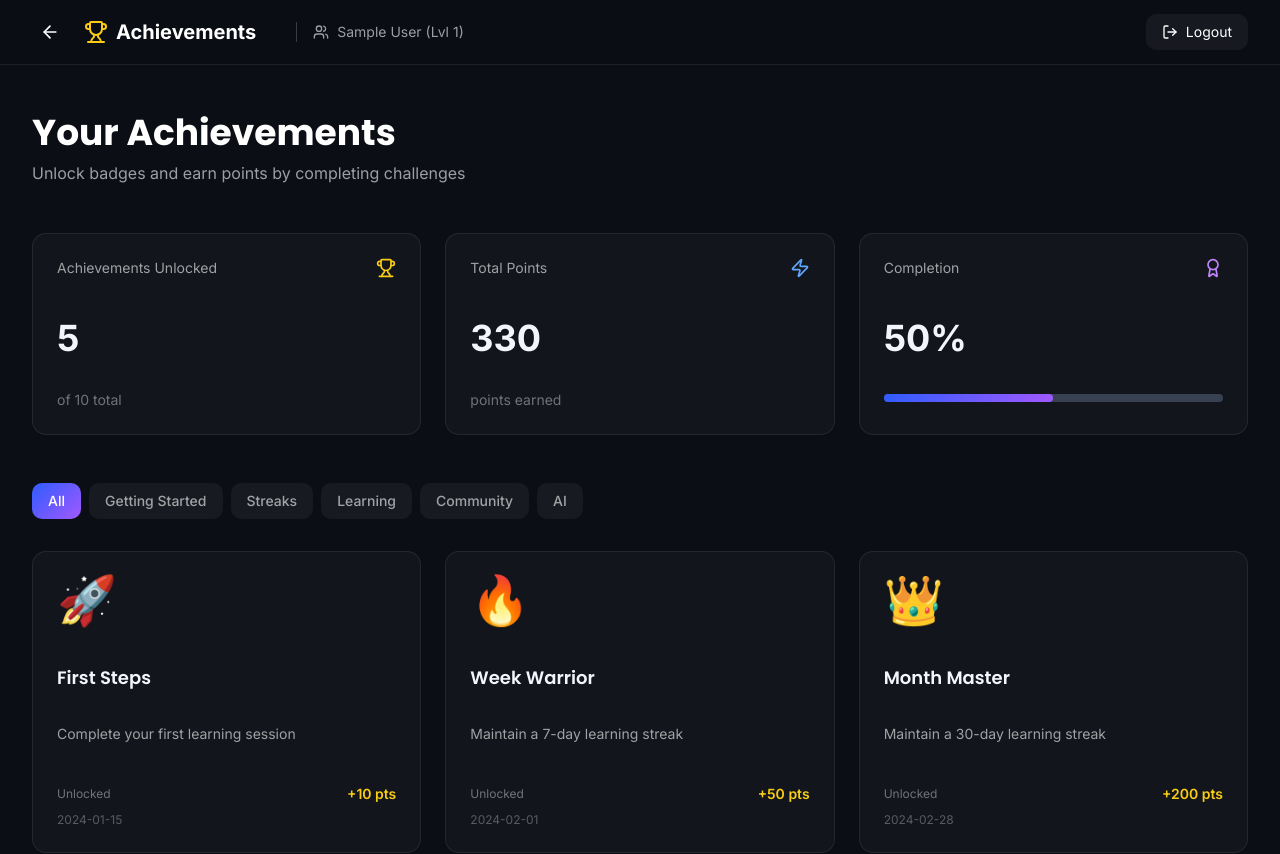
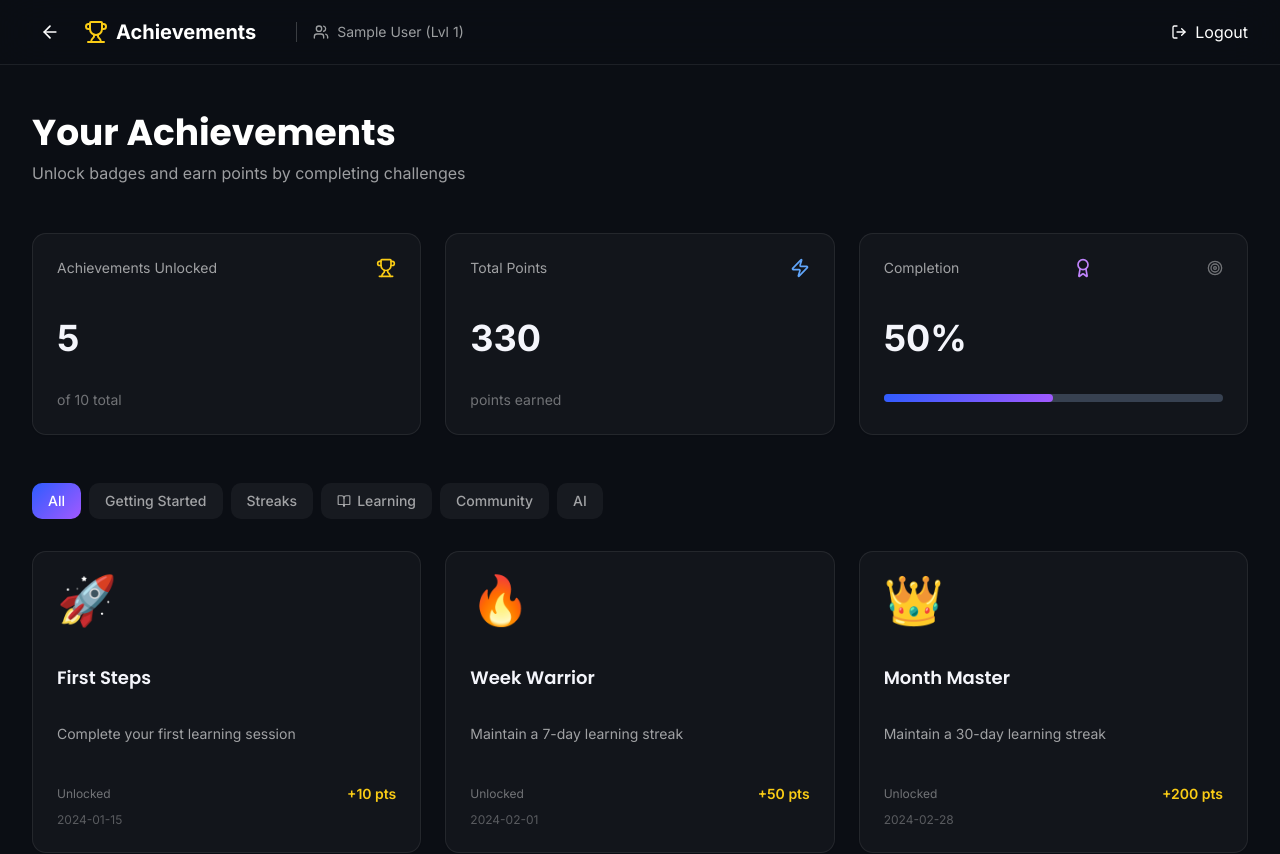
Before and after one commit to Spraydol/masterminds, a React (Vite) app in the folder app/: page /achievements in a window 1280 px wide. Shown: the top 854 px of the page. Built offline with nearby package versions, Linux system fonts and the light colour scheme; no server answers; sample sign-in values are in the browser's storage.

Commit message:
Refactor button classes and add Target component

```diff
--- a/app/src/pages/Achievements.tsx
+++ b/app/src/pages/Achievements.tsx
@@ -165,7 +165,9 @@ export default function Achievements() {
             </div>
             <button
               onClick={handleLogout}
-              className="flex items-center gap-2 px-4 py-2 text-sm rounded-lg bg-white/[0.05] hover:bg-white/[0.1] transition"
+                variant="ghost"
+                size="sm"
+                className="flex items-center gap-2"
             >
               <LogOut className="w-4 h-4" />
               Logout
@@ -205,6 +207,7 @@ export default function Achievements() {
             <div className="flex items-center justify-between mb-4">
               <span className="text-white/60 text-sm">Completion</span>
               <Award className="w-5 h-5 text-purple-400" />
+              <Target className="w-4 h-4 text-white/40" />
             </div>
             <div className="text-4xl font-bold">{Math.round((unlockedCount / achievements.length) * 100)}%</div>
             <div className="w-full bg-gray-700 rounded-full h-2 mt-3">
@@ -222,12 +225,13 @@ export default function Achievements() {
             <button
               key={category}
               onClick={() => setSelectedCategory(category)}
-              className={`px-4 py-2 rounded-lg text-sm font-medium transition ${
+              className={`px-4 py-2 rounded-lg text-sm font-medium transition flex items-center gap-1.5 ${
                 selectedCategory === category
                   ? 'bg-gradient-accent text-white'
                   : 'bg-white/[0.05] text-white/60 hover:bg-white/[0.1]'
               }`}
             >
+              {category === 'Learning' && <BookOpen className="w-3.5 h-3.5" />}
               {category}
             </button>
           ))}
```
